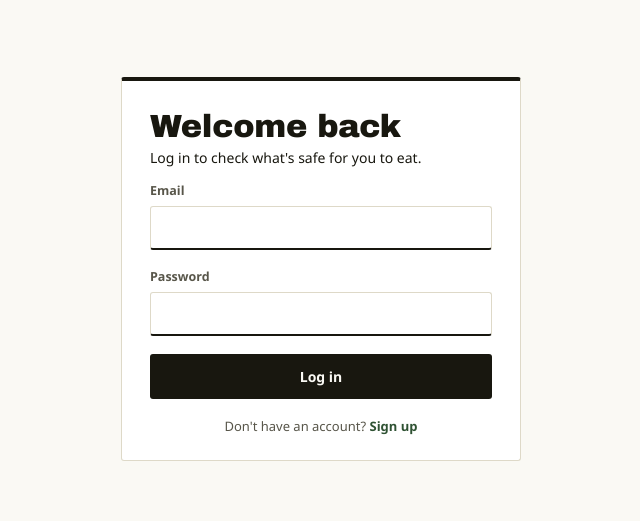
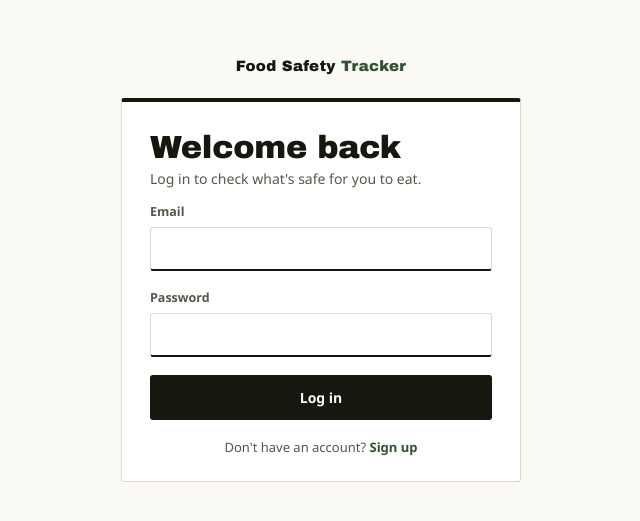
Before and after one commit to woishrayan2009-source/food-safety-tracker, a React (Vite) app: page /login in a window 1280 px wide. Shown: the part 131-652 px from the top of the page, without its empty margins (319-959 px from the left). Built offline with nearby package versions, Linux system fonts and the light colour scheme; no server answers; the HTML template or start-up script is replaced by a standard one.

Commit message:
Redesign Login component layout and styles
Updated the Login component to include a brand wordmark and adjusted styles for improved aesthetics.

```diff
--- a/src/pages/Login.tsx
+++ b/src/pages/Login.tsx
@@ -1,3 +1,7 @@
+// REDESIGN NOTES (Login):
+// - No <AppHeader /> here on purpose — there's nothing to navigate to yet
+//   pre-auth. Instead, added a small .auth-wordmark above the card so the
+//   brand still shows up on this screen, wrapped in a new .auth-wrap div.
 import { useState, FormEvent } from "react";
 import { useNavigate, Link } from "react-router-dom";
 import { signIn } from "../lib/auth";
@@ -57,9 +61,13 @@ export default function Login() {
 
   return (
     <div className="page-center">
-      <Card>
+      <div className="auth-wrap">
+        <Link to="/login" className="auth-wordmark">
+          Food Safety <span>Tracker</span>
+        </Link>
+        <Card>
         <h1 style={{ marginTop: 0, marginBottom: 4 }}>Welcome back</h1>
-        <p style={{ marginTop: 0, color: "var(--muted)", fontSize: 14 }}>
+        <p style={{ marginTop: 0, color: "var(--ink-soft)", fontSize: 14 }}>
           Log in to check what's safe for you to eat.
         </p>
 
@@ -102,7 +110,8 @@ export default function Login() {
         <div className="auth-switch">
           Don't have an account? <Link to="/signup">Sign up</Link>
         </div>
-      </Card>
+        </Card>
+      </div>
     </div>
   );
 }
```
